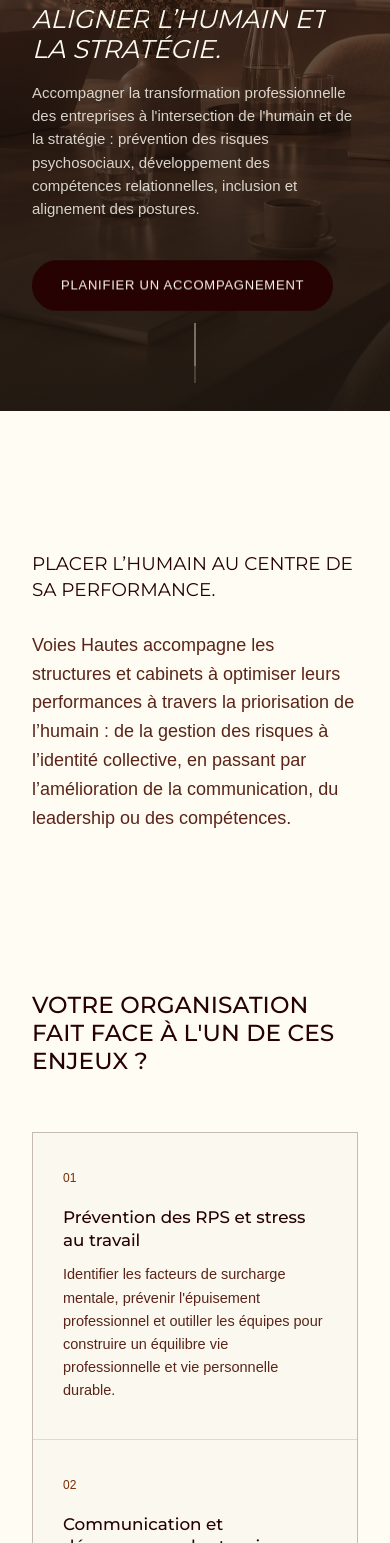
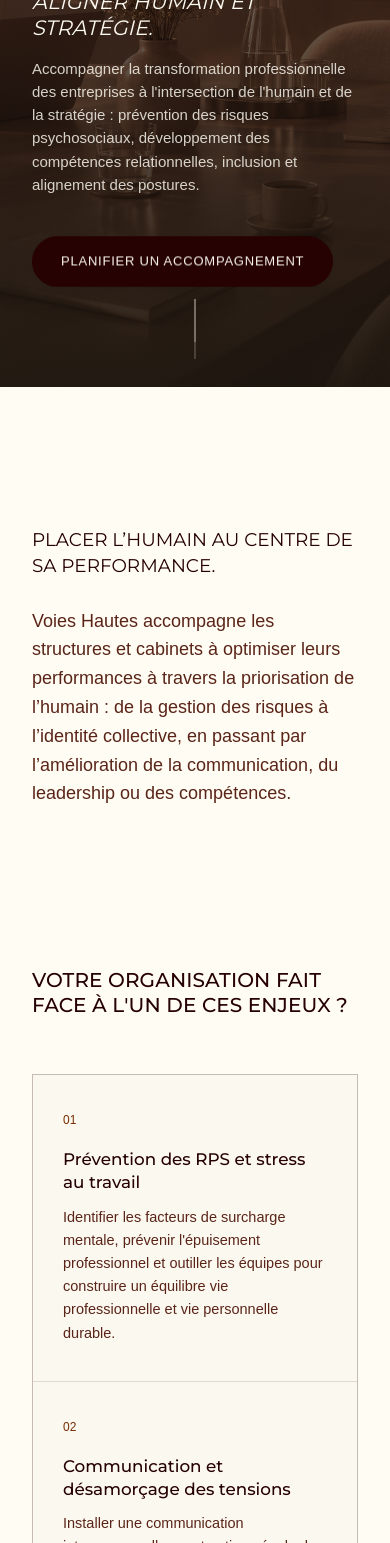
Before and after one commit to mtragency/voies-hautes, a plain HTML site: page index.html in a window 390 px wide. Shown: the part 457-2000 px from the top of the page. Drawn offline with Linux system fonts and the light colour scheme; a web font is replaced by a local one.

Commit message:
Update index.html

```diff
--- a/index.html
+++ b/index.html
@@ -21,8 +21,8 @@
 
   /* Titres spécifiques du design */
   .hero__headline {
-    font-size: clamp(1.6rem, 3vw, 2.6rem);
-    line-height: 1.2;
+    font-size: clamp(1.3rem, 2vw, 1.8rem);
+    line-height: 1.25;
     text-transform: uppercase;
   }
   .section-title,
@@ -70,11 +70,11 @@
 
   @media (max-width: 600px) {
     h1 { font-size: 2rem; }
-    h2 { font-size: 1.55rem; }
+    h2 { font-size: 1.4rem; }
     h3 { font-size: 1.1rem; }
-    .hero__headline { font-size: 1.6rem; }
+    .hero__headline { font-size: 1.3rem; }
     .section-title,
-    .section-title--light { font-size: 1.55rem; }
+    .section-title--light { font-size: 1.4rem; }
     .role__lead,
     .statement__text,
     .about__highlight { font-size: 1.15rem; }
@@ -84,8 +84,11 @@
   }
 
   .section-title--compact {
-    font-size: clamp(1.45rem, 2.4vw, 2.1rem);
-    line-height: 1.2;
+    font-size: clamp(1.25rem, 1.8vw, 1.65rem);
+    line-height: 1.25;
+  }
+  @media (max-width: 600px) {
+    .section-title--compact { font-size: 1.25rem; }
   }
 
 </style>
@@ -136,9 +139,8 @@
       <div class="hero__grain"></div>
     </div>
     <div class="wrap hero__content">
-      <p class="eyebrow" data-reveal>entreprises, cse et cabinets de conseil</p>
       <img src="hero-logo-white.png" alt="Voies Hautes" class="hero__logo" data-reveal>
-      <p class="hero__headline reveal-words">Aligner l’humain et la stratégie.</p>
+      <p class="hero__headline reveal-words">Aligner humain et stratégie.</p>
       <p class="hero__subtext" data-reveal>Accompagner la transformation professionnelle des entreprises à l'intersection de l'humain et de la stratégie : prévention des risques psychosociaux, développement des compétences relationnelles, inclusion et alignement des postures.</p>
       <a href="https://calendly.com/contact-mtragency/appel-meriem-tiar" class="btn btn--primary" target="_blank" rel="noopener" data-reveal>planifier un accompagnement</a>
     </div>
@@ -285,7 +287,7 @@
             <h3>formations et ateliers pratiques</h3>
             <p>Parcours interactifs sur mesure (en direct ou via partenaire certifié Qualiopi pour prise en charge OPCO) sur vos enjeux humains et relationnels.</p>
             <ul>
-              <li>Communication interpersonnelle et désamorçage des tensions (FR / EN)</li>
+              <li>Communication interpersonnelle et désamorçage des tensions</li>
               <li>Stress au travail et équilibre vie pro / vie perso</li>
               <li>Inclusion et diversité au travail</li>
               <li>Marque employeur et personal branding / posture pro</li>
@@ -474,7 +476,7 @@
       <span>transformation</span>
     </div>
     <h2 class="footer__title" data-reveal>aligner l’humain et la stratégie</h2>
-    <p class="footer__signature" data-reveal>Protéger les équipes, structurer les pratiques et incarner une transformation professionnelle durable, en français et en anglais.</p>
+    <p class="footer__signature" data-reveal>Protéger les équipes, structurer les pratiques et incarner une transformation professionnelle durable.</p>
     <a href="https://calendly.com/contact-mtragency/appel-meriem-tiar" class="btn btn--primary btn--lg" target="_blank" rel="noopener" data-reveal>planifier un accompagnement</a>
     <div class="footer__meta">
       <span>© <span id="year"></span> Voies Hautes, Meriem Tiar (Structure en cours d'immatriculation • Mentions légales complètes publiées dès immatriculation)</span>
```
